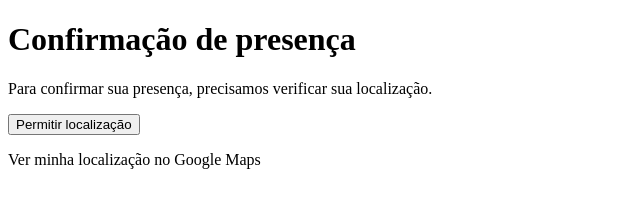
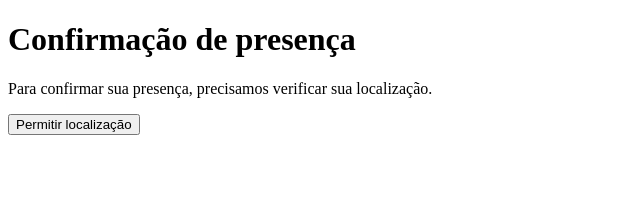
Before and after one commit to Nanda-Silva-JSE/Presen-a-Localiza-o, a plain HTML site: page index.html in a window 1280 px wide. Shown: the whole page, without its empty margins (0-640 px from the left). Drawn offline with Linux system fonts and the light colour scheme.

Commit message:
Update index.html

```diff
--- a/index.html
+++ b/index.html
@@ -21,7 +21,6 @@
     <p id="status"></p>
 
     <a id="mapa" href="#" target="_blank" style="display:none;"></a>
-        Ver minha localização no Google Maps
     </a>
 
     <script>
```
